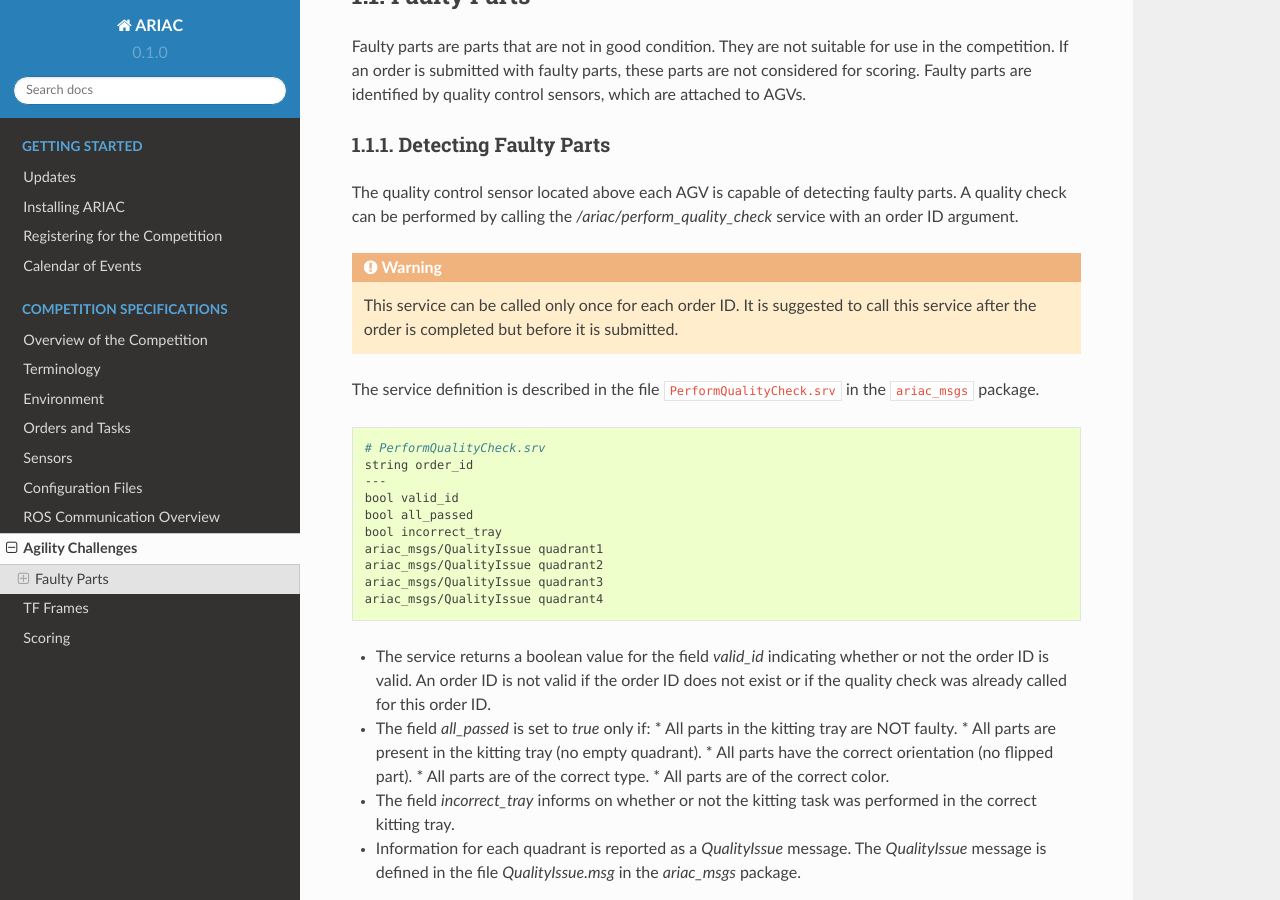
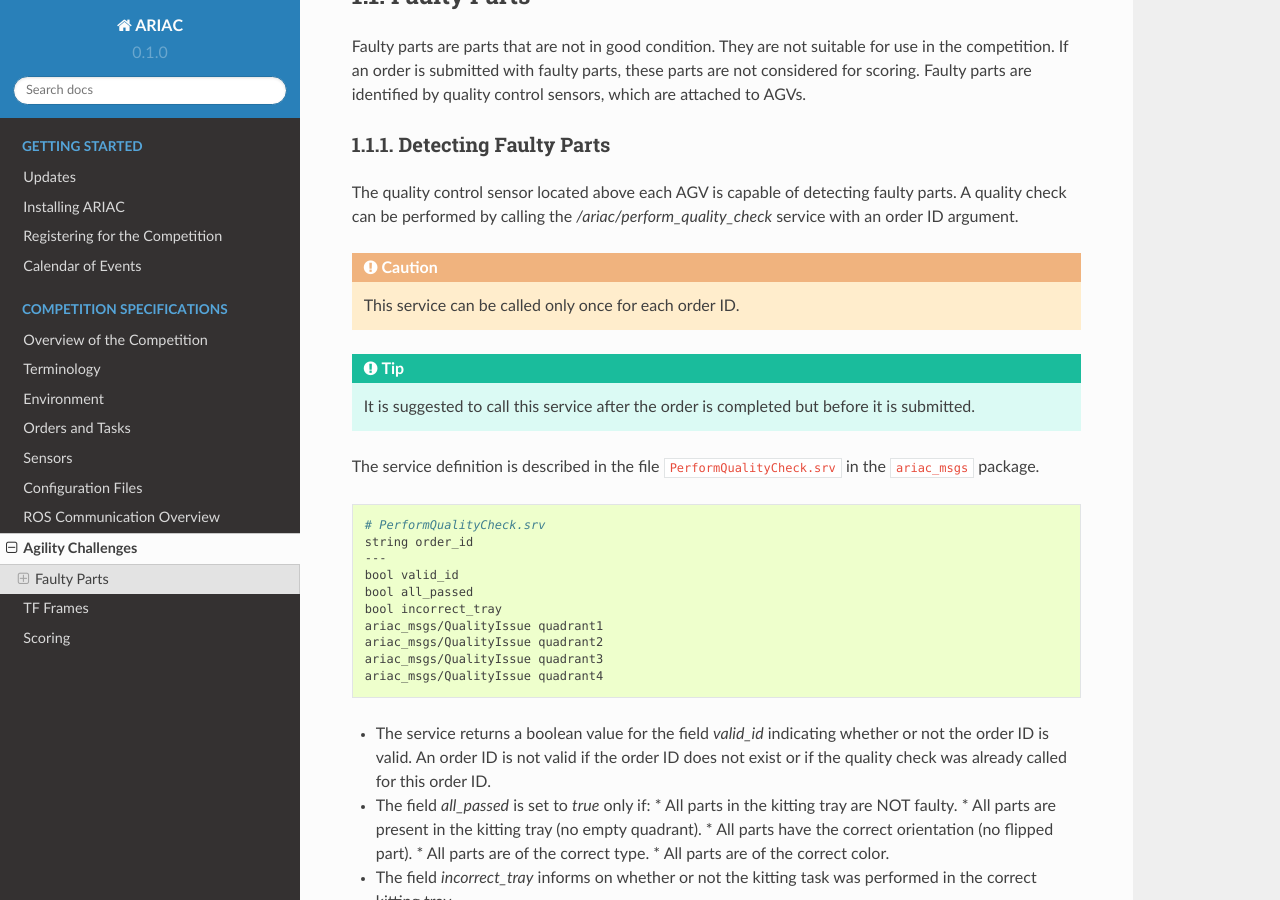
Before and after one commit to usnistgov/ARIAC, a Sphinx documentation site: the page built from docs/competition/challenges.rst, in a window 1280 px wide and 900 px high, scrolled down 379 px. Built offline with Sphinx 7.4.7 and the Read the Docs theme 2.0.0, drawn with Linux system fonts in a browser that asks for light colours; some of the changed lines change nothing that is shown.

```diff
--- a/docs/competition/challenges.rst
+++ b/docs/competition/challenges.rst
@@ -20,8 +20,11 @@
 
 The quality control sensor located above each AGV is capable of detecting faulty parts. A quality check can be performed by calling the `/ariac/perform_quality_check` service with an order ID argument.
 
-.. warning::
-  This service can be called only once for each order ID. It is suggested to call this service after the order is completed but before it is submitted.
+.. caution::
+  This service can be called only once for each order ID.
+
+.. tip::
+  It is suggested to call this service after the order is completed but before it is submitted.
 
 
 The service definition is described in the file ``PerformQualityCheck.srv`` in the ``ariac_msgs`` package.
--- a/docs/competition/scoring.rst
+++ b/docs/competition/scoring.rst
@@ -2,7 +2,8 @@
 Scoring
 ========
 
-.. :term:`Sphinx`
+..
+  :term:`Sphinx`
 
 There are three major components of the Trial Score in ARIAC 2023.
 
```
